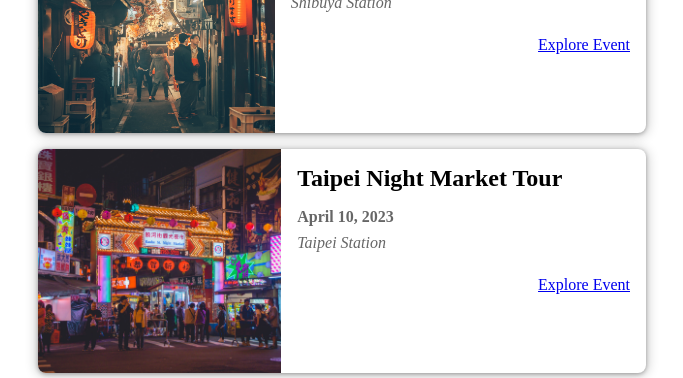
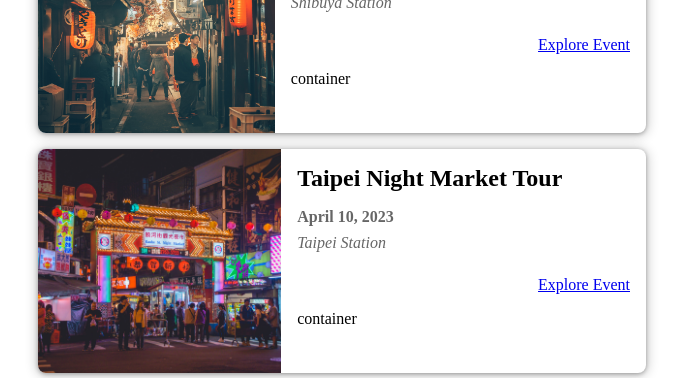
Before and after one commit to sloste34/nextEvents, a Next.js app: page / in a window 1280 px wide. Shown: the part 171-549 px from the top of the page, without its empty margins (318-1001 px from the left). Built offline with nearby package versions, Linux system fonts and the light colour scheme.

Commit message:
modify event item component

```diff
--- a/components/event/event-item.js
+++ b/components/event/event-item.js
@@ -30,6 +30,7 @@ function EventItem(props) {
         <div className={styles.actions}>
           <Link href={exploreLink}>Explore Event</Link>
         </div>
+        <div>container</div>
       </div>
     </li>
   );
```
